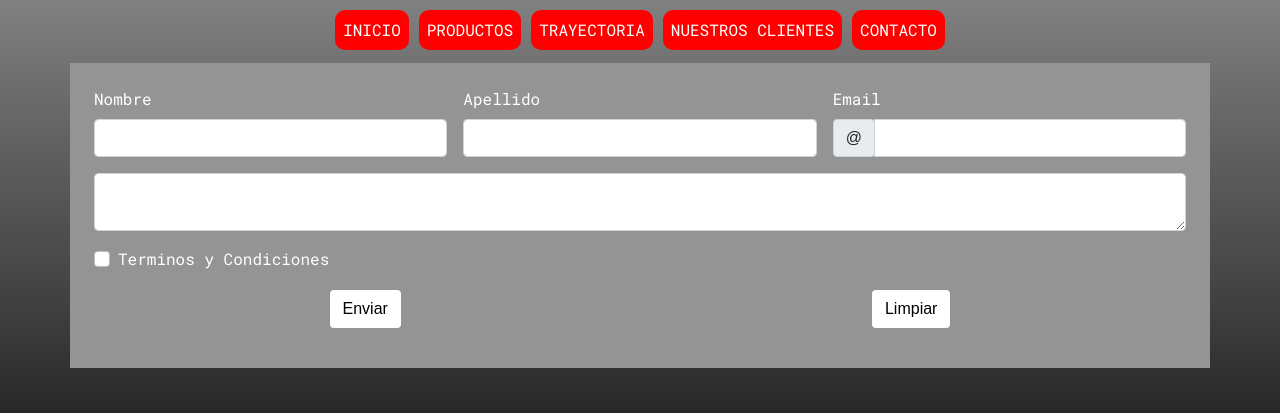
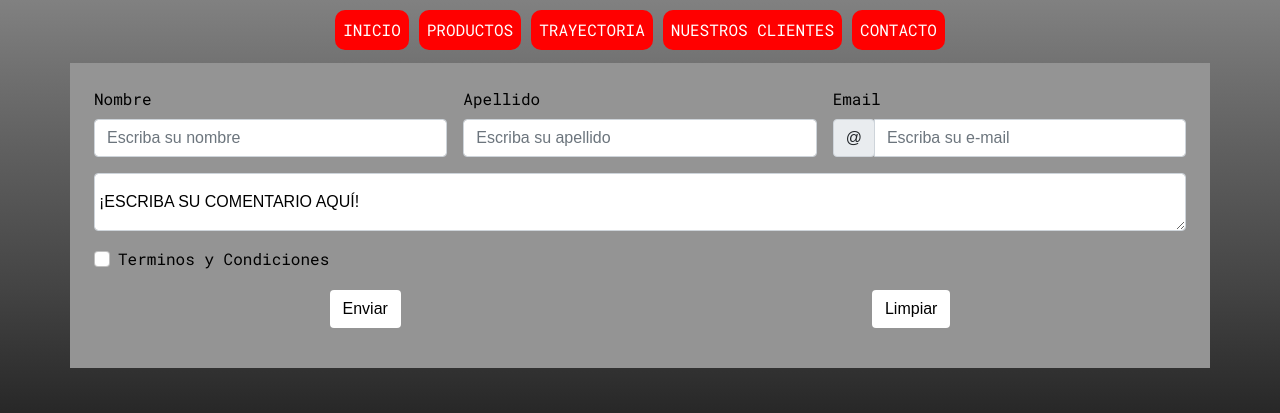
Before and after one commit to CamilaGimenez/proyecto-entrega-2, a plain HTML site: page contacto.html in a window 1280 px wide. Shown: the part 203-616 px from the top of the page. Drawn offline with nearby package versions, Linux system fonts and the light colour scheme.

Commit message:
se cambió color de letra al formulario y se corrigió los placeholder

```diff
--- a/CSS/style.css
+++ b/CSS/style.css
@@ -17,7 +17,7 @@ body {
     #161616,
     #000000
   );
-  color: white;
+  color: rgb(255, 255, 255);
   font-family: Arial, Helvetica, sans-serif;
 }
 
@@ -52,6 +52,7 @@ body {
 }
 .formulario {
   background-color: #949494;
+  color: #000000;
 }
 .form-label {
   font-family: "Roboto Mono", monospace;
--- a/contacto.html
+++ b/contacto.html
@@ -120,6 +120,7 @@
             <input
               type="text"
               class="form-control"
+              placeholder="Escriba su nombre"
               id="validationCustom01"
               alt="ingrese su nombre"
             />
@@ -129,6 +130,7 @@
             <input
               type="text"
               class="form-control"
+              placeholder="Escriba su apellido"
               id="validationCustom02"
               alt="ingrese su apellido"
             />
@@ -142,6 +144,7 @@
               <input
                 type="number"
                 class="form-control"
+                placeholder="Escriba su e-mail"
                 id="validationCustomUsername"
                 aria-describedby="inputGroupPrepend"
                 required
@@ -156,7 +159,7 @@
               id="floatingTextarea"
               alt="ingrese su comentario"
             ></textarea>
-            <label for="floatingTextarea"> Su Comentrario aqui!!! </label>
+            <label for="floatingTextarea"> ¡ESCRIBA SU COMENTARIO AQUÍ! </label>
           </div>
 
           <div class="col-12">
```
